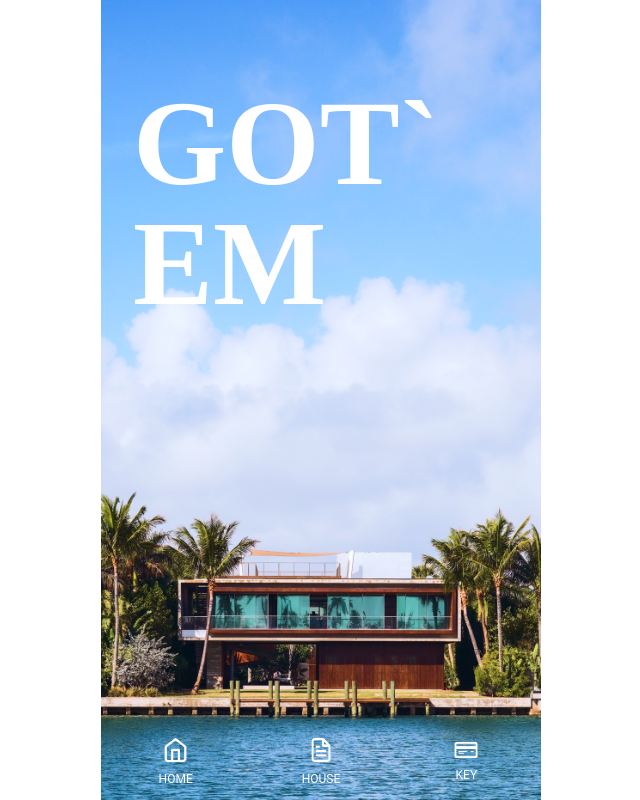
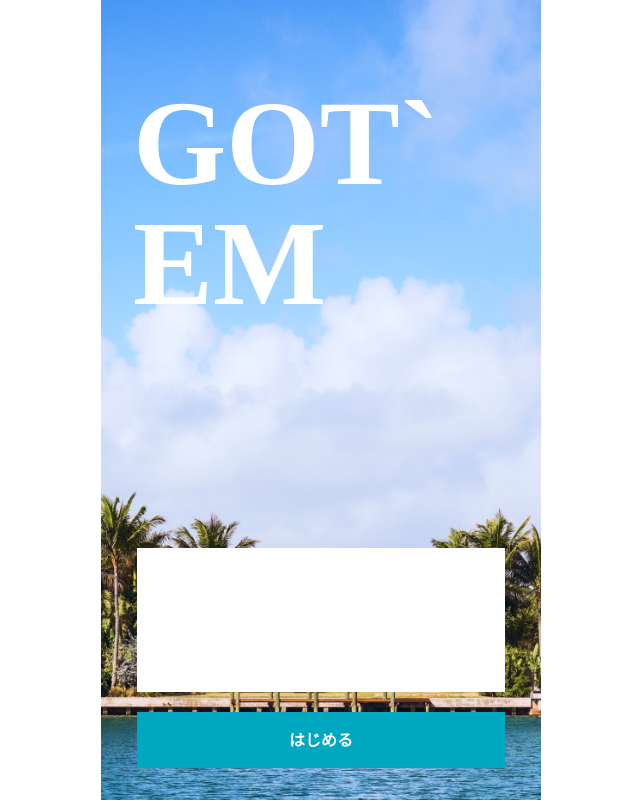
Before and after one commit to luka1104/n-house-mock, a Next.js app: page /property/1/purchase in a window 1280 px wide. Shown: the whole page, without its empty margins (319-959 px from the left). Built offline with nearby package versions, Linux system fonts and the light colour scheme.

Commit message:
Hide footer on purchase page

```diff
--- a/src/layouts/Layout.tsx
+++ b/src/layouts/Layout.tsx
@@ -9,7 +9,7 @@ type LayoutProps = Required<{
 
 const Layout = memo(({ children }: LayoutProps) => {
   const router = useRouter()
-  const hideFooter = router.pathname === "/"
+  const hideFooter = router.pathname === "/" || router.pathname === "/property/[propertyId]/purchase"
   return (
     <>
       <Container maxW="440px" h="100%" minH="100vh" p={0} bgColor="#000000">
--- a/src/pages/index.tsx
+++ b/src/pages/index.tsx
@@ -15,7 +15,7 @@ const Index: NextPage = () => {
             ほげほげほげほげほげほげほげほげほげほげほげほげほげほげほげほげほげほげほげほげほげほげほげほげほげほげほげほげほげほげほげほげほげほげほげほげほげほげほげほげほげほげほげほげほげほげほげほげほげほげほげほげほげほげほげほげほげほげほげほげほげほげほげほげほげほげほげほげ
           </Text>
         </Box>
-        <Link href="/home">
+        <Link href="/home" textDecoration="none !important">
           <Button
             ml="8%"
             mb="50px"
--- a/src/pages/property/[propertyId]/purchase.tsx
+++ b/src/pages/property/[propertyId]/purchase.tsx
@@ -2,7 +2,7 @@ import { NextPage } from "next"
 import React from "react"
 import { useRouter } from "next/router"
 import { properties } from "@/data/mockdata"
-import { Box, Text } from "@chakra-ui/react"
+import { Box, Button, Center, Link, Text } from "@chakra-ui/react"
 
 const Purchase: NextPage = () => {
   const router = useRouter()
@@ -29,7 +29,30 @@ const Purchase: NextPage = () => {
           <Text>GOT`</Text>
           <Text>EM</Text>
         </Box>
-        <Box bg="white"></Box>
+        <Box position="absolute" bottom="32px" w="100%" maxW="440px">
+          <Center w="100%">
+            <Box bg="white" w="83.5%" h="144px"></Box>
+          </Center>
+          <Link href="/home" textDecoration="none !important">
+            <Center w="100%">
+              <Button
+                color="white"
+                fontFamily="Noto Sans"
+                mt="20px"
+                fontSize="16px"
+                fontWeight={700}
+                lineHeight="1.5"
+                bg="#00A7C1"
+                w="83.5%"
+                h="56px"
+                borderRadius="0px"
+                _hover={{ bg: "#00A7C1" }}
+              >
+                はじめる
+              </Button>
+            </Center>
+          </Link>
+        </Box>
       </Box>
     </>
   )
```
